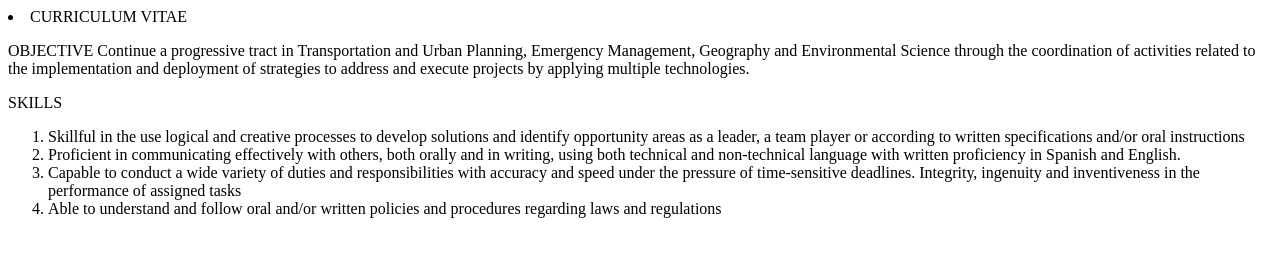
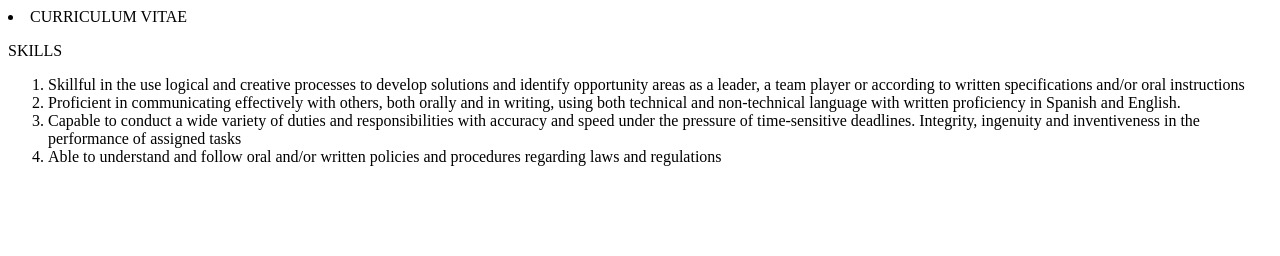
Before and after one commit to mmartinezyordan/2.5.-Ejercicio-5--Tu-curr-culum-vitae, a plain HTML site: page index.html in a window 1280 px wide. Drawn offline with Linux system fonts and the light colour scheme.

Commit message:
Add files via upload

```diff
--- a/index.html
+++ b/index.html
@@ -3,11 +3,6 @@
     <meta charset="utf-8">
     <title>Ejercicio 5</title>
     <li>CURRICULUM VITAE</li>
-    <body>
-        <p>OBJECTIVE
-            Continue a progressive tract in Transportation and Urban Planning, Emergency Management, Geography and Environmental Science through the coordination of activities related to the implementation and deployment of strategies to address and execute projects by applying multiple technologies.
-        </p>
-    </body>
     <p>SKILLS
     <ol>
         <li>
```
